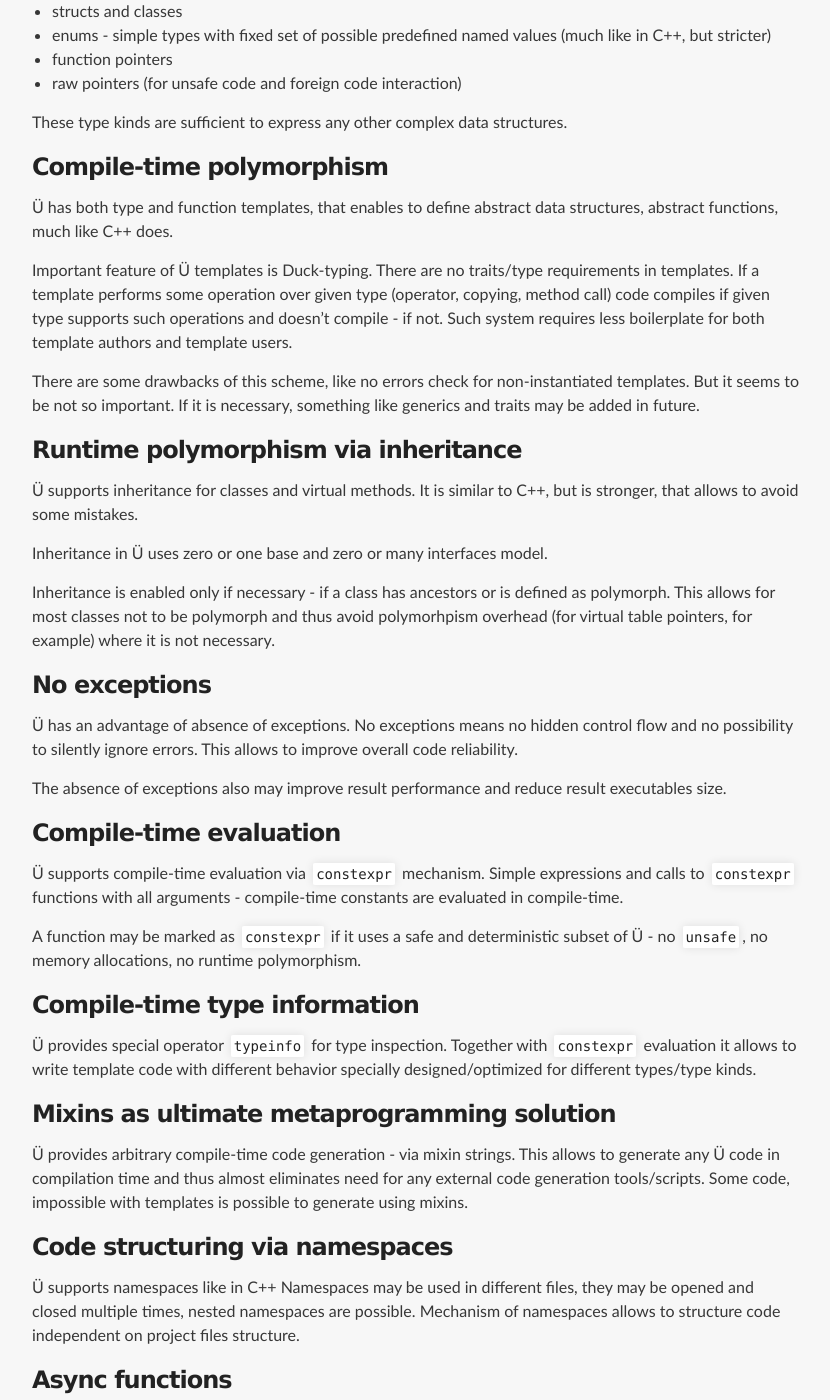
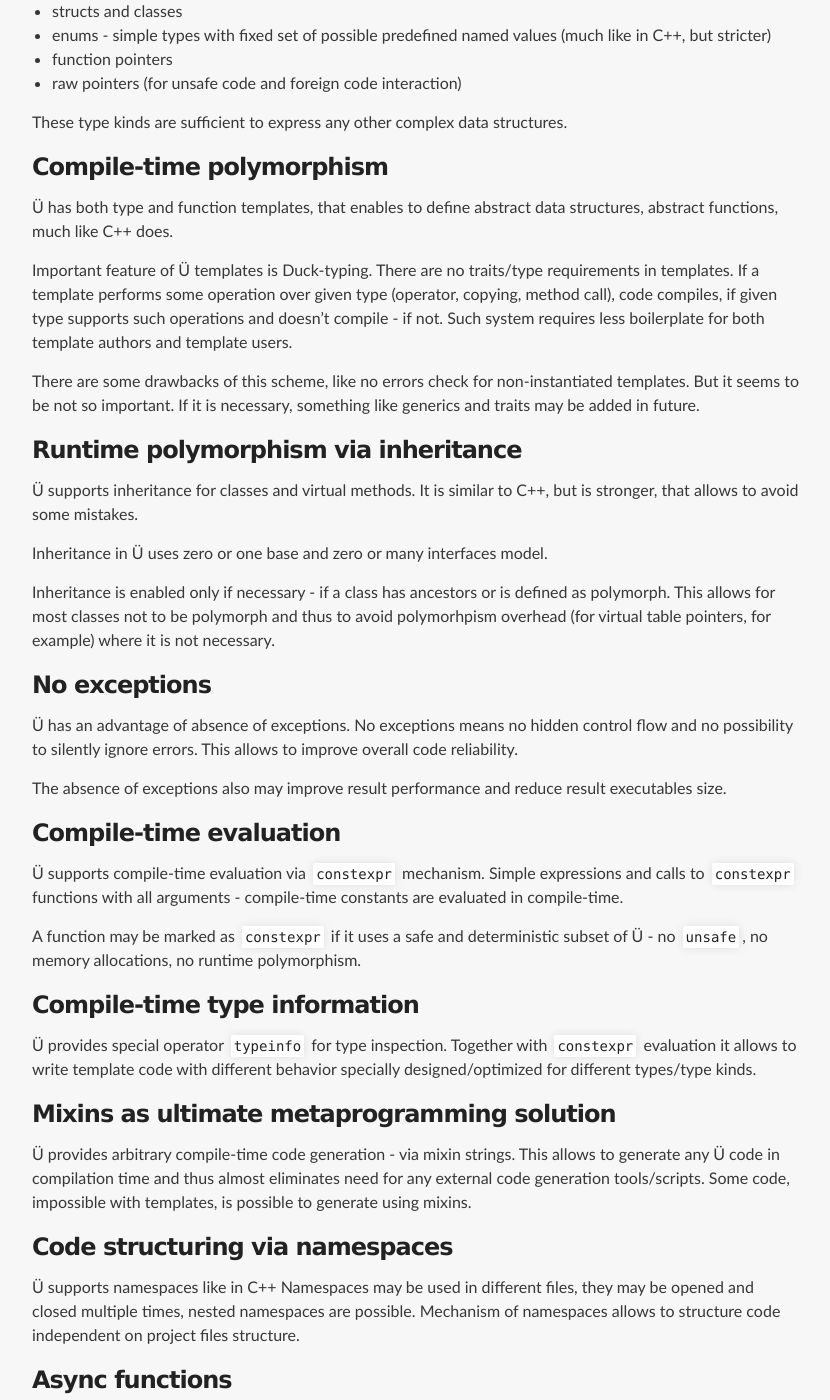
Before and after one commit to Panzerschrek/U-00DC-Sprache-site, a Jekyll site: the page built from overview.md, in a window 1280 px wide and 1400 px high, scrolled down 3213 px. Shown: the whole window, without its empty margins (224-1054 px from the left). Built offline with Jekyll 4.4.1, drawn with Linux system fonts in a browser that asks for light colours; our own code applies the rules of GitHub Pages for plain Markdown files; some of the changed text lies outside the part shown.

Commit message:
Nekotoryje ispravlenija v vvodnoj statje.

```diff
--- a/overview.md
+++ b/overview.md
@@ -49,7 +49,7 @@ Types for variables may be specified, but it is possible to avoid type specifyin
 There are also a couple of constructions where it is unnecessary to specify types, but mostly they must be specified.
 
 There is no complex type calculation mechanisms.
-This significantly simplifies compiler and improves code readability.
+This improves code readability and significantly simplifies compiler.
 
 
 ### Static strong typing
@@ -72,7 +72,7 @@ If compilation succeeded, result program should not contain any memory errors, l
 
 It is still possible to shot the leg via `unsafe` blocks/expressions/functions, but it is strongly recommended to use `unsafe` as little as possible.
 
-The same mechanism that ensures memory safety may be also used to ensure thread safety.
+The same mechanism, that ensures memory safety, may be also used to ensure thread safety.
 
 There are of course some disadvantages of this mechanism.
 A special notation for functions and class fields is sometimes required, that may seem to be a little bit verbose.
@@ -167,7 +167,7 @@ These type kinds are sufficient to express any other complex data structures.
 
 Important feature of Ü templates is Duck-typing.
 There are no traits/type requirements in templates.
-If a template performs some operation over given type (operator, copying, method call) code compiles if given type supports such operations and doesn't compile - if not.
+If a template performs some operation over given type (operator, copying, method call), code compiles, if given type supports such operations and doesn't compile - if not.
 Such system requires less boilerplate for both template authors and template users.
 
 There are some drawbacks of this scheme, like no errors check for non-instantiated templates.
@@ -183,7 +183,7 @@ It is similar to C++, but is stronger, that allows to avoid some mistakes.
 Inheritance in Ü uses zero or one base and zero or many interfaces model.
 
 Inheritance is enabled only if necessary - if a class has ancestors or is defined as polymorph.
-This allows for most classes not to be polymorph and thus avoid polymorhpism overhead (for virtual table pointers, for example) where it is not necessary.
+This allows for most classes not to be polymorph and thus to avoid polymorhpism overhead (for virtual table pointers, for example) where it is not necessary.
 
 
 ### No exceptions
@@ -213,7 +213,7 @@ Together with `constexpr` evaluation it allows to write template code with diffe
 
 Ü provides arbitrary compile-time code generation - via mixin strings.
 This allows to generate any Ü code in compilation time and thus almost eliminates need for any external code generation tools/scripts.
-Some code, impossible with templates is possible to generate using mixins.
+Some code, impossible with templates, is possible to generate using mixins.
 
 
 ### Code structuring via namespaces
```
Also changed, not shown: other parts of overview.md (+4 -4 lines).
